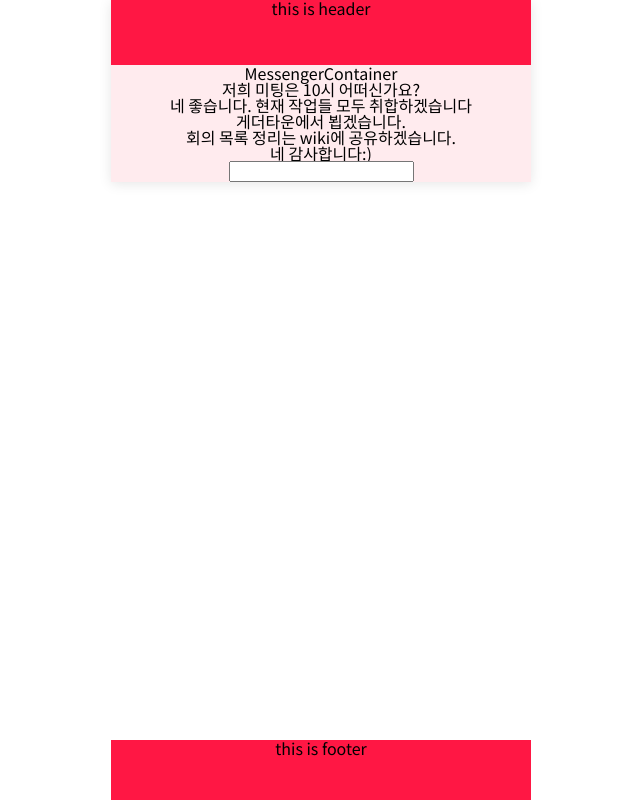
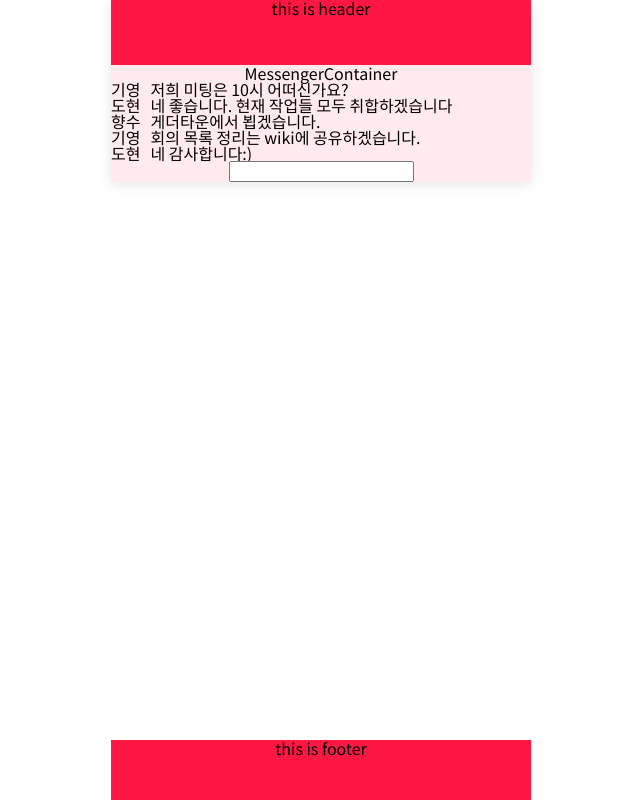
Before and after one commit to 2201infinity/swit-messenger, a React (Create React App) app: page / in a window 1280 px wide. Shown: the whole page, without its empty margins (319-959 px from the left). Built offline with nearby package versions, Linux system fonts and the light colour scheme.

Commit message:
feat: 내가 전송한 메세지는 * 표시

```diff
--- a/src/components/MessengerContainer.tsx
+++ b/src/components/MessengerContainer.tsx
@@ -3,13 +3,20 @@ import React, { ReactElement } from "react";
 
 function MessengerContainer(): ReactElement {
   const { message, messages, onSendMessage, onChangeMessage } = useMessenger();
+  const userId = 999888; // @Todo 로그인 구현 되면 redux에 userId 값 가져와서 넣어야함
 
   return (
     <div>
       <h1>MessengerContainer</h1>
 
       {messages.map((msg, index) => (
-        <div key={index}>{msg.content}</div>
+        <div key={index} style={{ textAlign: "left" }}>
+          <span style={{ marginRight: "10px" }}>
+            {msg.userName}
+            {msg.userId === 999888 && <span>*</span>}
+          </span>
+          <span>{msg.content}</span>
+        </div>
       ))}
 
       <form onSubmit={onSendMessage}>
--- a/src/hooks/useMessenger.ts
+++ b/src/hooks/useMessenger.ts
@@ -12,8 +12,8 @@ export default function useMessenger() {
       setMessages([
         ...messages,
         {
-          userId: Date.now(),
-          userName: "도현",
+          userId: 999888,
+          userName: "도도도",
           profileImage: "https://i.ibb.co/LNw3QCV/image.png",
           content: message,
           date: new Date().toLocaleString(),
```
